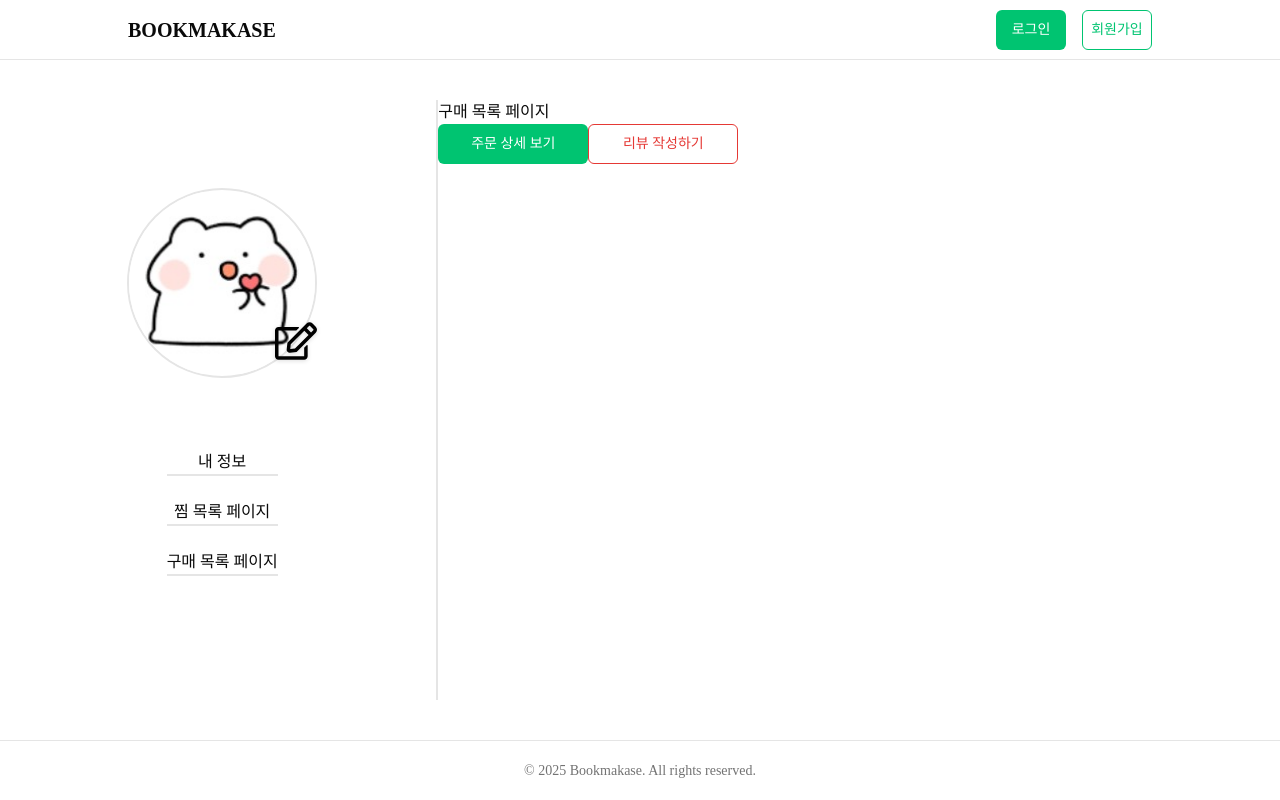
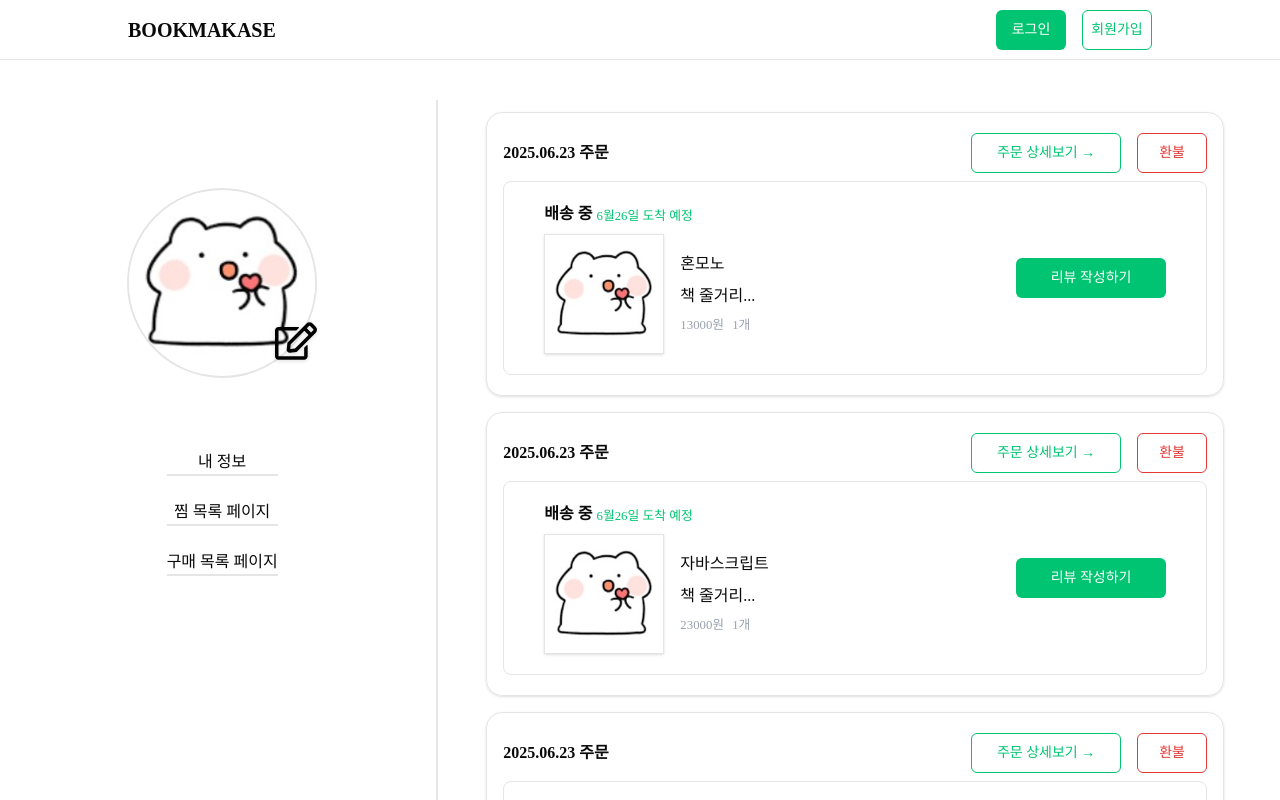
Before and after one commit to bookmakase/bookmakase-fe, a Next.js app: page /mypage/order-list in a window 1280 px wide. Shown: the top 800 px of the page. Built offline with nearby package versions, Linux system fonts and the light colour scheme; no server answers; a web font is replaced by a local one.

Commit message:
feat: 마이페이지/구매목록 페이지 ui 개발

```diff
--- a/src/app/(home)/mypage/order-list/page.tsx
+++ b/src/app/(home)/mypage/order-list/page.tsx
@@ -1,37 +1,259 @@
 "use client";
 
-import React from "react";
+import React, { useState } from "react";
 import MyPageNav from "../_components/MyPageNav";
 import Button from "@/components/ui/Button";
-import { useRouter } from "next/navigation";
+import Image from "next/image";
+
+const bookDummy = [
+  {
+    orderId: 1,
+    bookId: 1,
+    orderDate: "2025.06.23",
+    deleveryStatus: "배송 중",
+    bookTitle: "혼모노",
+    content: "책 줄거리...",
+    bookPrice: 13000,
+    quantity: 1,
+    imgUrl: "",
+  },
+  {
+    orderId: 2,
+    bookId: 2,
+    orderDate: "2025.06.23",
+    deleveryStatus: "배송 완료",
+    bookTitle: "자바스크립트",
+    content: "책 줄거리...",
+    bookPrice: 23000,
+    quantity: 1,
+    imgUrl: "",
+  },
+  {
+    orderId: 3,
+    bookId: 2,
+    orderDate: "2025.06.23",
+    deleveryStatus: "배송 완료",
+    bookTitle: "자바스크립트",
+    content: "책 줄거리...",
+    bookPrice: 23000,
+    quantity: 1,
+    imgUrl: "",
+  },
+  {
+    orderId: 4,
+    bookId: 2,
+    orderDate: "2025.06.23",
+    deleveryStatus: "배송 완료",
+    bookTitle: "자바스크립트",
+    content: "책 줄거리...",
+    bookPrice: 23000,
+    quantity: 1,
+    imgUrl: "",
+  },
+  {
+    orderId: 5,
+    bookId: 2,
+    orderDate: "2025.06.23",
+    deleveryStatus: "배송 완료",
+    bookTitle: "자바스크립트",
+    content: "책 줄거리...",
+    bookPrice: 23000,
+    quantity: 1,
+    imgUrl: "",
+  },
+  {
+    orderId: 6,
+    bookId: 2,
+    orderDate: "2025.06.23",
+    deleveryStatus: "배송 완료",
+    bookTitle: "자바스크립트",
+    content: "책 줄거리...",
+    bookPrice: 23000,
+    quantity: 1,
+    imgUrl: "",
+  },
+  {
+    orderId: 7,
+    bookId: 2,
+    orderDate: "2025.06.23",
+    deleveryStatus: "배송 완료",
+    bookTitle: "자바스크립트",
+    content: "책 줄거리...",
+    bookPrice: 23000,
+    quantity: 1,
+    imgUrl: "",
+  },
+  {
+    orderId: 8,
+    bookId: 2,
+    orderDate: "2025.06.23",
+    deleveryStatus: "배송 완료",
+    bookTitle: "자바스크립트",
+    content: "책 줄거리...",
+    bookPrice: 23000,
+    quantity: 1,
+    imgUrl: "",
+  },
+  {
+    orderId: 9,
+    bookId: 2,
+    orderDate: "2025.06.23",
+    deleveryStatus: "배송 완료",
+    bookTitle: "자바스크립트",
+    content: "책 줄거리...",
+    bookPrice: 23000,
+    quantity: 1,
+    imgUrl: "",
+  },
+  {
+    orderId: 10,
+    bookId: 2,
+    orderDate: "2025.06.23",
+    deleveryStatus: "배송 완료",
+    bookTitle: "자바스크립트",
+    content: "책 줄거리...",
+    bookPrice: 23000,
+    quantity: 1,
+    imgUrl: "",
+  },
+  {
+    orderId: 11,
+    bookId: 2,
+    orderDate: "2025.06.23",
+    deleveryStatus: "배송 완료",
+    bookTitle: "자바스크립트",
+    content: "책 줄거리...",
+    bookPrice: 23000,
+    quantity: 1,
+    imgUrl: "",
+  },
+  {
+    orderId: 12,
+    bookId: 2,
+    orderDate: "2025.06.23",
+    deleveryStatus: "배송 완료",
+    bookTitle: "자바스크립트",
+    content: "책 줄거리...",
+    bookPrice: 23000,
+    quantity: 1,
+    imgUrl: "",
+  },
+];
 
 export default function OrderListPage() {
-  const router = useRouter();
+  const [currentPage, setCurrentPage] = useState(1);
+  const itemsPerPage = 3;
 
-  const handleClickMoveOrderDetail = () => {
-    router.push(`/mypage/order-list/2`);
-  };
+  const indexOfLastItem = currentPage * itemsPerPage;
+  const indexOfFirstItem = indexOfLastItem - itemsPerPage;
+  const currentItems = bookDummy.slice(indexOfFirstItem, indexOfLastItem);
 
-  const handleClickMoveBookReview = () => {
-    alert("리뷰 작성하기 모달 오픈!!");
-  };
+  const totalPages = Math.ceil(bookDummy.length / itemsPerPage);
+
+  const goPage = (p: number) => setCurrentPage(p);
+  const goNext = () => setCurrentPage((p) => Math.min(p + 1, totalPages));
+  const goPrev = () => setCurrentPage((p) => Math.max(p - 1, 1));
 
   return (
-    <div className="w-full min-h-[calc(100vh-120px)] flex justify-center items-center px-2 py-10">
+    <div className="w-full min-h-[calc(100vh-120px)] flex  px-2 py-10">
       <MyPageNav />
-      <div className="min-h-[calc(100vh-200px)] flex-1/3">
-        <p>구매 목록 페이지</p>
-        <Button size="md" onClick={handleClickMoveOrderDetail}>
-          주문 상세 보기
-        </Button>
-        <Button
-          size="md"
-          variant="outline"
-          color="cancel"
-          onClick={handleClickMoveBookReview}
-        >
-          리뷰 작성하기
-        </Button>
+
+      {/* 구매목록 콘텐츠 */}
+      <div className="min-h-[calc(100vh-200px)] flex-1/3  flex flex-col px-12 py-3 gap-4">
+        {/* 아이템 */}
+        {currentItems.map((item) => (
+          <section
+            key={item.orderId}
+            className="flex flex-col gap-2 w-full px-4 py-5 border rounded-2xl shadow"
+          >
+            {/* 주문일 + 상세보기 버튼 */}
+            <div className="w-full flex justify-between items-center">
+              <p className="font-bold">{item.orderDate} 주문</p>
+
+              {/* 주문 상세보기, 취소 및 환불하기 버튼 */}
+              <div className="flex gap-4">
+                <Button size="md" variant="outline">
+                  주문 상세보기 →
+                </Button>
+                <Button color="cancel" variant="outline">
+                  환불
+                </Button>
+              </div>
+            </div>
+
+            {/* 주문 디테일 정보 콘텐츠 */}
+            <div className="flex justify-between  items-center w-full px-10 py-5 border rounded-md ">
+              {/* 주문 아이템 상세 정보 */}
+              <div className="flex flex-col gap-2 cursor-pointer">
+                {/* 배송 상태 */}
+                <div className="flex gap-1 items-end">
+                  <p className="font-bold">{"배송 중"}</p>
+                  <small className="text-main">{"6월26일 도착 예정"}</small>
+                </div>
+
+                {/* 책 이미지 + 작가 + 책 줄거리 + 책 가격 + 책 수량 */}
+                <div className="flex justify-center items-center gap-4">
+                  {/* 이미지 */}
+                  <div className="w-[120px] h-[120px] overflow-hidden border shadow relative">
+                    <Image
+                      alt={item.bookTitle}
+                      src={"/images/profile-image-default.jpg"}
+                      fill
+                      priority
+                    />
+                  </div>
+                  {/* 책 정보 */}
+                  <div className="flex flex-col gap-2">
+                    <p>{item.bookTitle}</p>
+                    <p>{item.content}</p>
+                    {/* 수량 가격 */}
+                    <div className="flex gap-2  text-gray-400">
+                      <small>{item.bookPrice}원</small>
+                      <small>{item.quantity}개</small>
+                    </div>
+                  </div>
+                </div>
+              </div>
+
+              {/* 리뷰 작성하기 버튼 */}
+              <div className="">
+                <Button size="md">리뷰 작성하기</Button>
+              </div>
+            </div>
+          </section>
+        ))}
+
+        {/* 페이지 네이션 버튼 */}
+        <nav className="w-full flex justify-center mt-6 gap-2">
+          <Button
+            size="sm"
+            variant="outline"
+            disabled={currentPage === 1}
+            onClick={goPrev}
+          >
+            &lt;
+          </Button>
+
+          {new Array(totalPages).fill(null).map((_, i) => (
+            <Button
+              key={i + 1}
+              size="sm"
+              onClick={() => goPage(i + 1)}
+              variant={i + 1 === currentPage ? "fill" : "outline"}
+            >
+              {i + 1}
+            </Button>
+          ))}
+
+          <Button
+            size="sm"
+            variant="outline"
+            disabled={currentPage === totalPages}
+            onClick={goNext}
+          >
+            &gt;
+          </Button>
+        </nav>
       </div>
     </div>
   );
```
